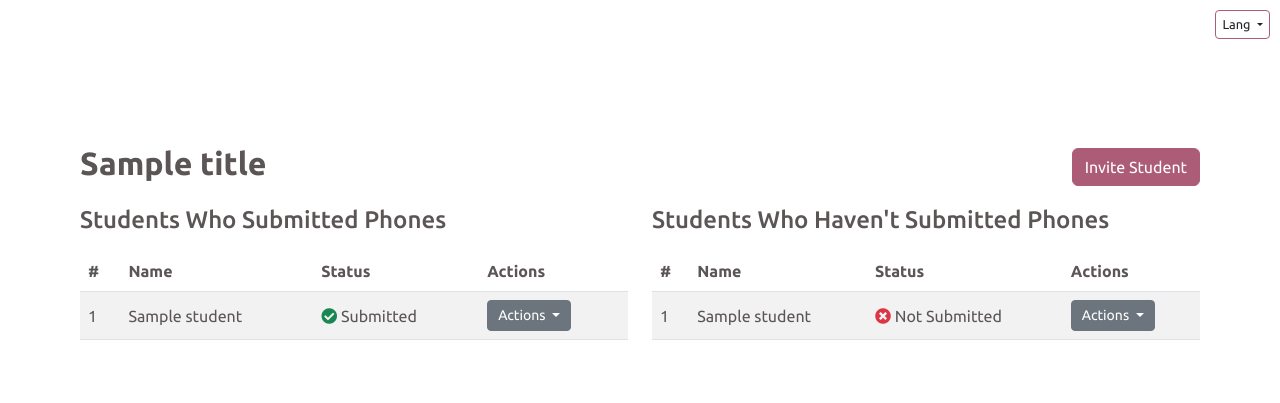
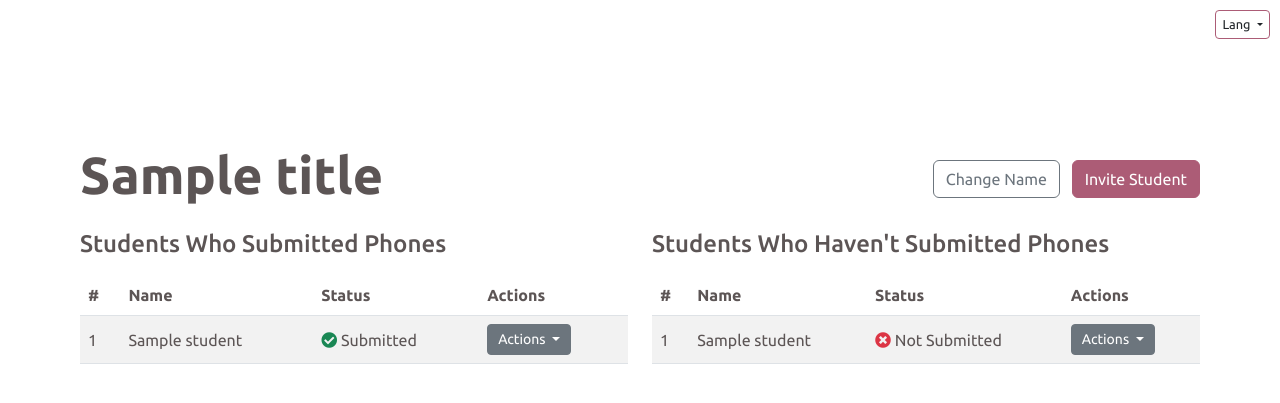
Before and after one commit to PavelFr8/PhoneGetter, a Flask app: template app/templates/classes/class.html in a window 1280 px wide. Shown: the top 403 px of the page. Run offline with Flask 3, Linux system fonts and the light colour scheme; tables that the repository leaves empty hold one stand-in row (values such as "Sample post"); the template is opened without the code that fills it: values that come from a table or form of the project are taken from there, most other values are stand-ins (such as "Sample title", 1, 10 or a date in 2020).

Commit message:
add: - Changing class name - Shows class for students

```diff
--- a/app/modules/classes/forms.py
+++ b/app/modules/classes/forms.py
@@ -9,3 +9,6 @@ class InviteForm(FlaskForm):
 
 class SecretCodeForm(FlaskForm):
     secret_code = StringField(_l('Secret Code'), validators=[DataRequired()], render_kw={"placeholder": _l("Enter secret code")})
+
+class ChangeClassNameForm(FlaskForm):
+    invite_link = StringField(_l('Change Name'), validators=[DataRequired()], render_kw={"placeholder": _l("Enter new name")})
--- a/app/static/js/class.js
+++ b/app/static/js/class.js
@@ -39,6 +39,48 @@ function copyInviteLink() {
     navigator.clipboard.writeText(copyText.value);
 }
 
+function changeClassName() {
+    const classId = document.getElementById("changeClassNameModal").getAttribute("data-class-id");
+    const csrfToken = document.querySelector('input[name="csrf_token"]').value;
+    const newClassName = document.getElementById("className").value.trim();
+
+    if (!newClassName) {
+        alert('Class name cannot be empty!');
+        return;
+    }
+
+    fetch(`/classes/class/${classId}/change_name`, {
+        method: 'PUT',
+        headers: {
+            'Content-Type': 'application/json',
+            'X-CSRFToken': csrfToken
+        },
+        body: JSON.stringify({ name: newClassName })
+    })
+    .then(response => {
+        if (!response.ok) {
+            throw new Error('Network response was not ok');
+        }
+        return response.json();
+    })
+    .then(data => {
+        if (data.status === 'success') {
+            // Обновление названия класса
+            document.querySelector('.page-title').textContent = data.device;
+            alert('Class name updated successfully!');
+
+            // Закрытие модального окна
+            const modal = bootstrap.Modal.getInstance(document.getElementById('changeClassNameModal'));
+            modal.hide();
+        } else {
+            alert(data.message || 'An error occurred while updating the class name.');
+        }
+    })
+    .catch(error => console.error('Error:', error));
+}
+
+document.getElementById("saveClassNameButton").addEventListener("click", changeClassName);
+
 function generateInviteLink() {
     const classId = document.getElementById("inviteModal").getAttribute("data-class-id");
     const csrfToken = document.querySelector('input[name="csrf_token"]').value;
--- a/app/templates/classes/class.html
+++ b/app/templates/classes/class.html
@@ -7,12 +7,16 @@
 
 <div class="container mt-5">
     <div class="d-flex justify-content-between align-items-center mb-3">
-        <h1 class="page-title">{{ title }}</h1>
+        <h1 class="page-title" style="font-size: 52px;">{{ title }}</h1>
+        <div>
+            <button class="btn btn-outline-secondary me-2" data-bs-toggle="modal" data-bs-target="#changeClassNameModal">
+                {{ _('Change Name') }}
+            </button>
             <button class="btn btn-primary" data-bs-toggle="modal" data-bs-target="#inviteModal">
                 {{ _('Invite Student') }}
             </button>
         </div>
-
+    </div>
     <!-- Modal для приглашения студентов -->
     <div class="modal fade" id="inviteModal" tabindex="-1" aria-labelledby="inviteModalLabel" aria-hidden="true" data-class-id="{{ class_id }}">
         <div class="modal-dialog">
@@ -32,6 +36,30 @@
                         </div>
                     </div>
                 </form>
+                </div>
+            </div>
+        </div>
+    </div>
+    <!-- Modal для изменения названия класса -->
+    <div class="modal fade" id="changeClassNameModal" tabindex="-1" aria-labelledby="changeClassNameModalLabel" aria-hidden="true" data-class-id="{{ class_id }}">
+        <div class="modal-dialog">
+            <div class="modal-content">
+                <div class="modal-header">
+                    <h5 class="modal-title" id="changeClassNameModalLabel">{{ _('Change Class Name') }}</h5>
+                    <button type="button" class="btn-close" data-bs-dismiss="modal" aria-label="{{ _('Close') }}"></button>
+                </div>
+                <div class="modal-body">
+                    <form id="changeClassNameForm" method="PUT">
+                        {{ form2.hidden_tag() }}  <!-- CSRF токен -->
+                        <div class="mb-3">
+                            <label for="className" class="form-label">{{ _('New Class Name') }}</label>
+                            <input type="text" class="form-control" id="className" placeholder="{{ _('Enter new class name') }}" value="{{ title }}">
+                        </div>
+                    </form>
+                </div>
+                <div class="modal-footer">
+                    <button type="button" class="btn btn-secondary" data-bs-dismiss="modal">{{ _('Cancel') }}</button>
+                    <button type="button" class="btn btn-primary" id="saveClassNameButton">{{ _('Save') }}</button>
                 </div>
             </div>
         </div>
--- a/app/templates/classes/classes.html
+++ b/app/templates/classes/classes.html
@@ -18,14 +18,20 @@
                     <div class="card-body d-flex justify-content-between align-items-center">
                         <div>
                             <h2 class="class-name">{{ class.name }}</h2>
+                            {% if class.student == False %}
                             <h5 class="class-phones">{{ _('Phones') }}: {{ class.phones }} / 30</h5>
+                            {% else %}
+                            <h5 class="class-phones">{{ _('Your phone %(state)s device', state=class.state) }}</h5>
+                            {% endif %}
                         </div>
                         <div class="class-icon text-center">
                             <i class="fas fa-chalkboard-teacher"></i>
                         </div>
                     </div>
                     <a href="{{ url_for('classes.study_class', id=class.id) }}">
+                        {% if not class.student %}
                         <button class="enter-class-btn" style="font-weight: 500;">{{ _('Enter Class') }}</button>
+                        {% endif %}
                     </a>
                 </div>
             </div>
```
Also changed, not shown: app/modules/classes/routes.py (+43 -2 lines), app/translations/ru/LC_MESSAGES/messages.po, 2 other files. Lines whose indentation alone changed are shown as unchanged.
